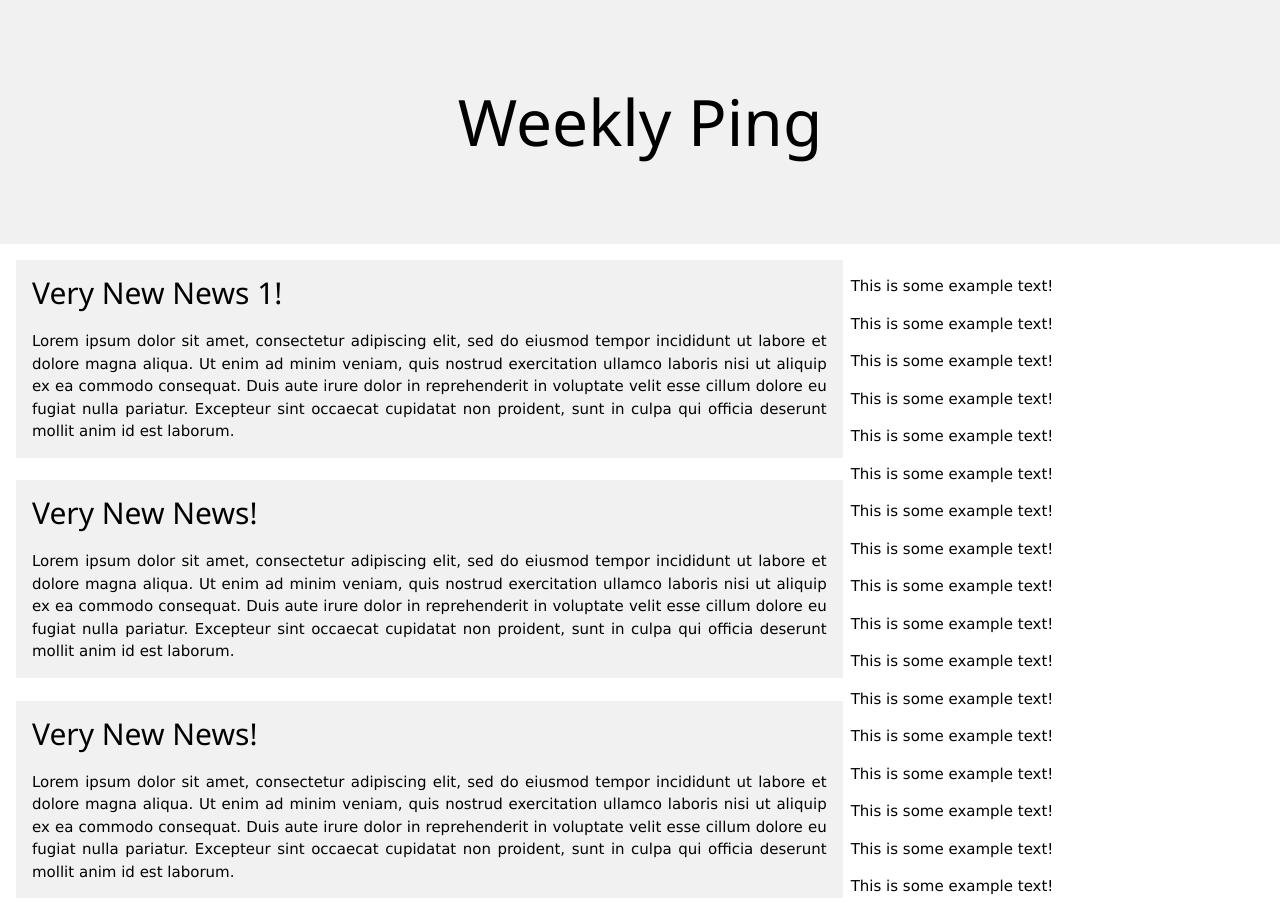
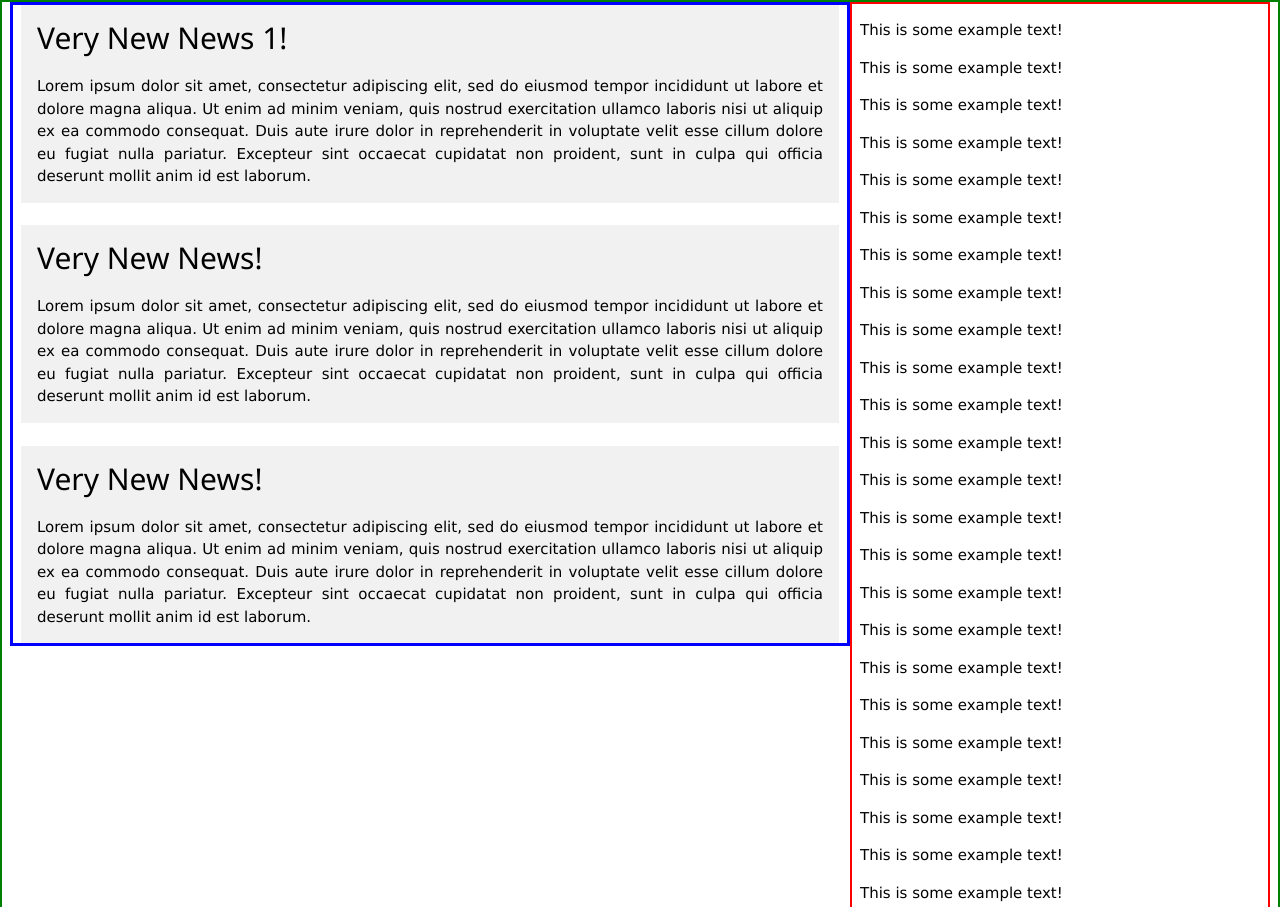
Before and after one commit to mattnappo/pi-term, a website: page src/static/example.html in a window 1280 px wide. Shown: the top 907 px of the page. Drawn offline with nearby package versions, Linux system fonts and the light colour scheme.

Commit message:
Fixed styles

```diff
--- a/src/static/example.html
+++ b/src/static/example.html
@@ -8,13 +8,10 @@
 
 <body data-gr-c-s-loaded="true">
 
-    <div class="w3-light-grey w3-padding-64 w3-margin-bottom w3-center">
-        <h1 class="w3-jumbo">Weekly Ping</h1>
-    </div>
 
-    <div class="w3-row-padding w3-content" style="max-width:1400px">
+    <div class="w3-row-padding w3-content" style="max-width:1400px; border: 2px solid green">
 
-        <div class="w3-twothird">
+        <div class="w3-twothird" style="border: 3px solid blue">
             <div class="w3-container w3-light-grey">
                 <h2>Very New News 1!</h2>
                 <p class="w3-justify">Lorem ipsum dolor sit amet, consectetur adipiscing elit, sed do eiusmod tempor
@@ -43,7 +40,7 @@
             </div>
         </div>
 
-        <div class="w3-hird">
+        <div class="w3-third" style="border: 2px solid red;">
 
 
                     <p>This is some example text!</p>
```
Also changed, not shown: src/static/docker.MOCKUP.html (+19 -12 lines).
